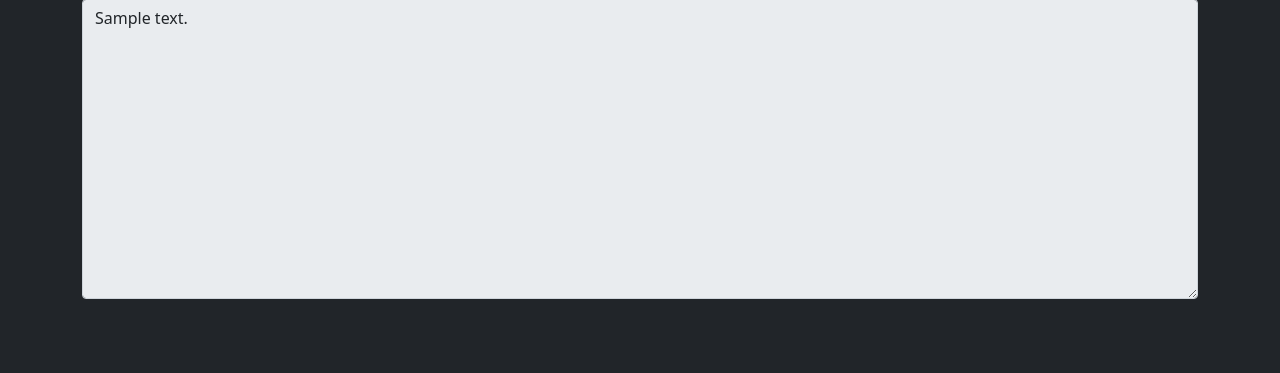
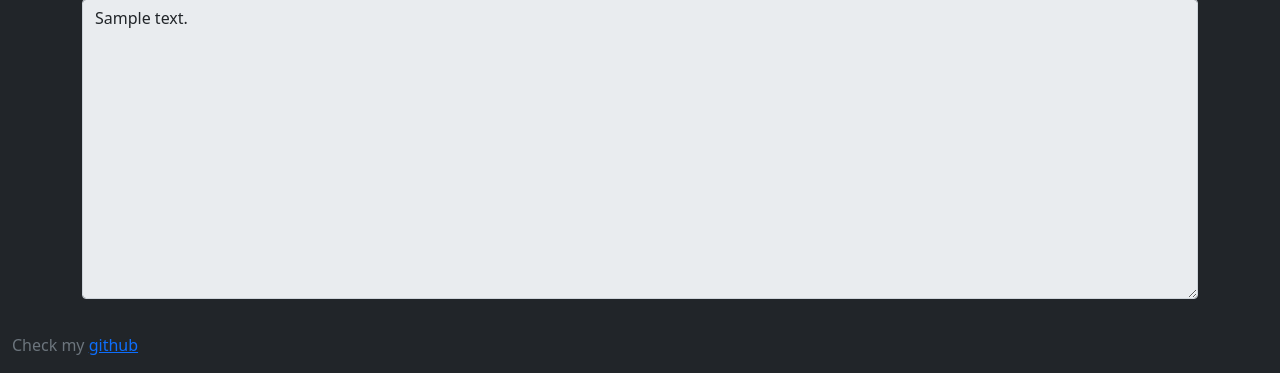
Before and after one commit to Scaffus/AudioBook-Web, a Flask app: template templates/done.html in a window 1280 px wide. Shown: the part 427-800 px from the top of the page. Run offline with Flask 2, Linux system fonts and the light colour scheme; the template is opened without the code that fills it: most values are stand-ins (such as "Sample title", 1, 10 or a date in 2020).

Commit message:
Update base.html

```diff
--- a/templates/base.html
+++ b/templates/base.html
@@ -26,6 +26,11 @@
             {% block body %} {% endblock %}
         </div>
 
+        <footer class="footer mt-auto py-3 bg-dark" style="position: fixed; bottom: 0px;">
+            <div class="container">
+                <span class="text-muted text-light">Check my <a href="https://github.com/Scaffus" target="_blank">github</a></span>
+            </div>
+        </footer>
     </body>
 
 </html>
```
Lines whose indentation alone changed are shown as unchanged.
